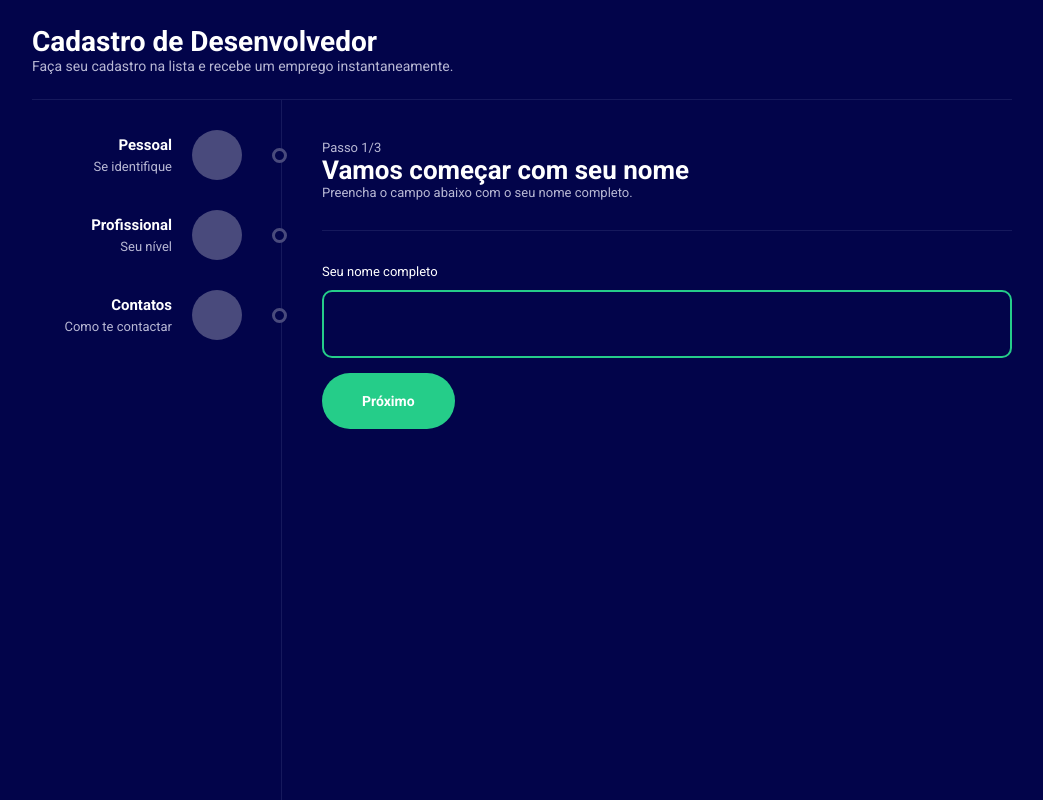
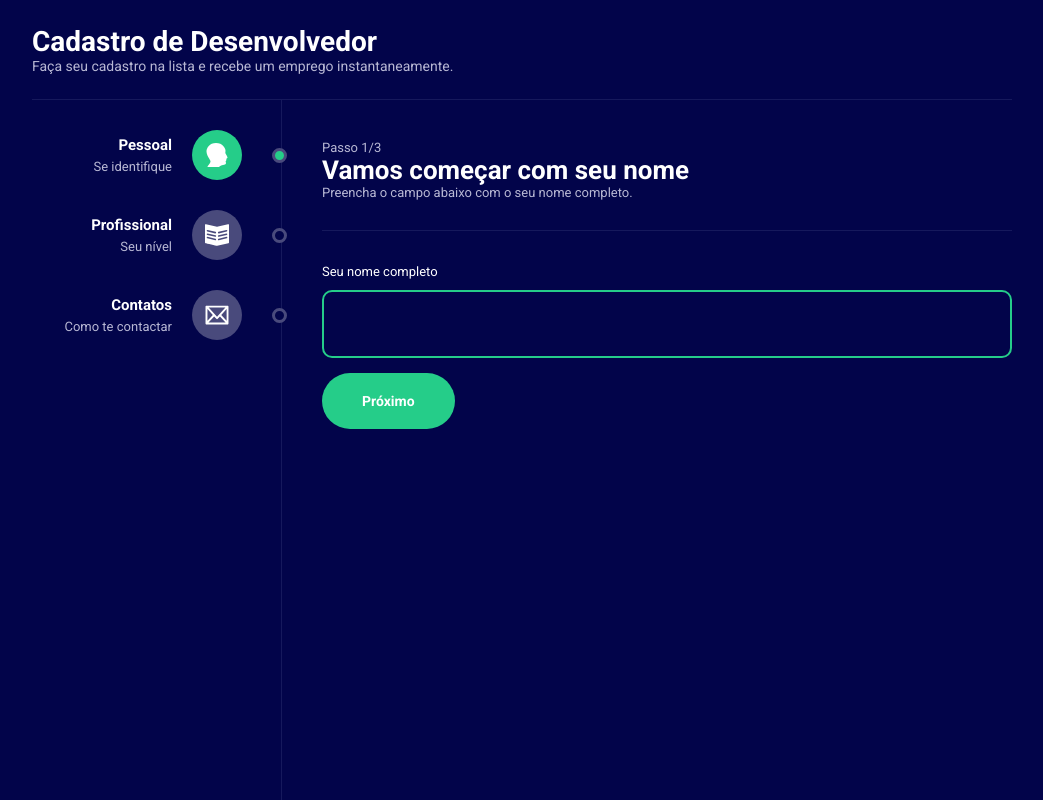
Before and after one commit to ederbiason/multiform, a React (Create React App) app: page / in a window 1280 px wide. Shown: the whole page, without its empty margins (118-1161 px from the left). Built offline with nearby package versions, Linux system fonts and the light colour scheme.

Commit message:
css features

```diff
--- a/src/components/SidebarItem/index.tsx
+++ b/src/components/SidebarItem/index.tsx
@@ -1,14 +1,18 @@
 import { Link } from 'react-router-dom';
 import * as C from './styles';
+import { ReactComponent as ProfileIcon } from '../../assets/images/profile.svg';
+import { ReactComponent as BookIcon } from '../../assets/images/book.svg';
+import { ReactComponent as MailIcon } from '../../assets/images/mail.svg';
 
 type Props = {
     title: string;
     description: string;
     icon: string;
     path: string;
+    active: boolean;
 }
 
-export function SidebarItem({ title, description, icon, path}: Props) {
+export function SidebarItem({ title, description, icon, path, active}: Props) {
     return (
         <C.Container>
             <Link to={path}>
@@ -17,11 +21,18 @@ export function SidebarItem({ title, description, icon, path}: Props) {
                     <C.Description>{description}</C.Description>
                 </C.Info>
 
-                <C.IconArea>
+                <C.IconArea active={active}>
+                    {icon === 'profile' &&
+                    <ProfileIcon fill="white" width={24} height={24}/>}
 
+                    {icon === 'book' &&
+                    <BookIcon fill="white" width={24} height={24}/>}
+
+                    {icon === 'mail' &&
+                    <MailIcon fill="white" width={24} height={24}/>}
                 </C.IconArea>
 
-                <C.Point></C.Point>
+                <C.Point active={active}></C.Point>
             </Link>
         </C.Container>
     )
--- a/src/components/SidebarItem/styles.ts
+++ b/src/components/SidebarItem/styles.ts
@@ -30,22 +30,22 @@ export const Description = styled.div`
     color: #B8B8D4;
 `
 
-export const IconArea = styled.div`
+export const IconArea = styled.div<{ active: boolean; }>`
     width: 50px;
     height: 50px;
     border-radius: 50%;
-    background-color: #494a7c;
+    background-color: ${props => props.active ? '#25cd89' : '#494a7c'};
     display: flex;
     align-items: center;
     justify-content: center;
 `
 
-export const Point = styled.div`
+export const Point = styled.div<{ active: boolean; }>`
     width: 15px;
     height: 15px;
     border: 3px solid #494A7C;
     border-radius: 50%;
     margin-left: 30px;
     margin-right: -6px;
-    background-color: #02044A;
+    background-color: ${props => props.active ? '#25cd89' : '#02044A'};
 `
--- a/src/components/Theme/index.tsx
+++ b/src/components/Theme/index.tsx
@@ -3,12 +3,16 @@ import * as C from './styles';
 
 import { Header } from '../Header'
 import { SidebarItem } from '../SidebarItem';
+import { useForm } from '../../contexts/FormContext';
 
 type Props = {
     children: ReactNode;
 }
 
 export function Theme({children}: Props) {
+
+    const { state } = useForm();
+
     return (
         <C.Container>
             <C.Area>
@@ -21,6 +25,7 @@ export function Theme({children}: Props) {
                             description="Se identifique"
                             icon="profile"
                             path="/"
+                            active={state.currentStep === 1}
                         />
 
                         <SidebarItem
@@ -28,6 +33,7 @@ export function Theme({children}: Props) {
                             description="Seu nível"
                             icon="book"
                             path="/step2"
+                            active={state.currentStep === 2}
                         />
 
                         <SidebarItem
@@ -35,6 +41,7 @@ export function Theme({children}: Props) {
                             description="Como te contactar"
                             icon="mail"
                             path="/step2"
+                            active={state.currentStep === 3}
                         />
                     </C.Sidebar>
 
```
